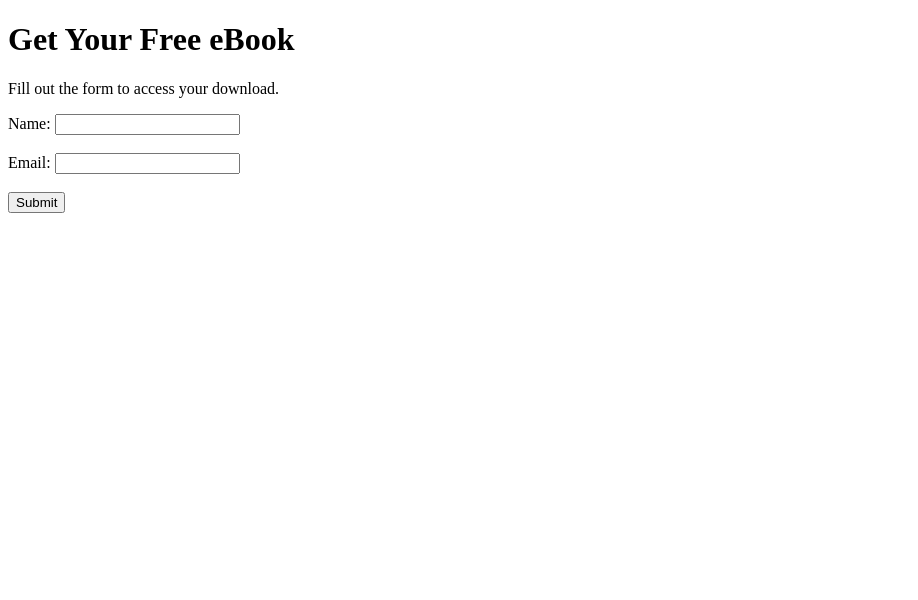
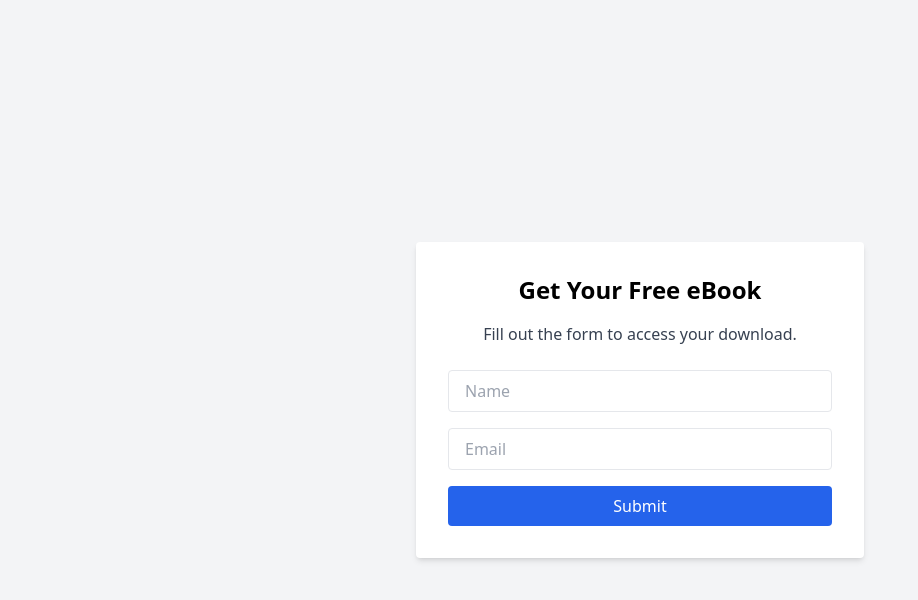
Before and after one commit to Akash-b17/web_for_dummies, a plain HTML site: page index.html in a window 1280 px wide. Shown: the whole page, without its empty margins (0-918 px from the left). Drawn offline with nearby package versions, Linux system fonts and the light colour scheme.

Commit message:
Update index.html

```diff
--- a/index.html
+++ b/index.html
@@ -3,29 +3,29 @@
 <head>
   <meta charset="UTF-8">
   <title>Download Your Free Resource</title>
+  <script src="https://cdn.tailwindcss.com"></script>
 
-  <!-- Google Tag Manager (head) -->
+  <!-- GTM -->
   <script>(function(w,d,s,l,i){w[l]=w[l]||[];w[l].push({'gtm.start':
   new Date().getTime(),event:'gtm.js'});var f=d.getElementsByTagName(s)[0],
   j=d.createElement(s),dl=l!='dataLayer'?'&l='+l:'';j.async=true;j.src=
   'https://www.googletagmanager.com/gtm.js?id='+i+dl;f.parentNode.insertBefore(j,f);
   })(window,document,'script','dataLayer','GTM-KNQTBWJ4');</script>
-  <!-- End Google Tag Manager -->
-
 </head>
-<body>
-  <!-- Google Tag Manager (noscript) -->
+<body class="bg-gray-100 min-h-screen flex items-center justify-center">
+  <!-- GTM (noscript) -->
   <noscript><iframe src="https://www.googletagmanager.com/ns.html?id=GTM-KNQTBWJ4"
   height="0" width="0" style="display:none;visibility:hidden"></iframe></noscript>
-  <!-- End Google Tag Manager (noscript) -->
 
-  <h1>Get Your Free eBook</h1>
-  <p>Fill out the form to access your download.</p>
+  <div class="bg-white p-8 rounded shadow-md w-full max-w-md">
+    <h1 class="text-2xl font-bold mb-4 text-center">Get Your Free eBook</h1>
+    <p class="mb-6 text-gray-700 text-center">Fill out the form to access your download.</p>
 
-  <form id="lead_form" action="download.html" method="GET">
-    <label>Name: <input type="text" name="name" required></label><br><br>
-    <label>Email: <input type="email" name="email" required></label><br><br>
-    <button type="submit">Submit</button>
-  </form>
+    <form id="lead_form" action="download.html" method="GET" class="space-y-4">
+      <input type="text" name="name" placeholder="Name" required class="w-full px-4 py-2 border rounded">
+      <input type="email" name="email" placeholder="Email" required class="w-full px-4 py-2 border rounded">
+      <button type="submit" class="w-full bg-blue-600 text-white py-2 rounded hover:bg-blue-700">Submit</button>
+    </form>
+  </div>
 </body>
 </html>
```
